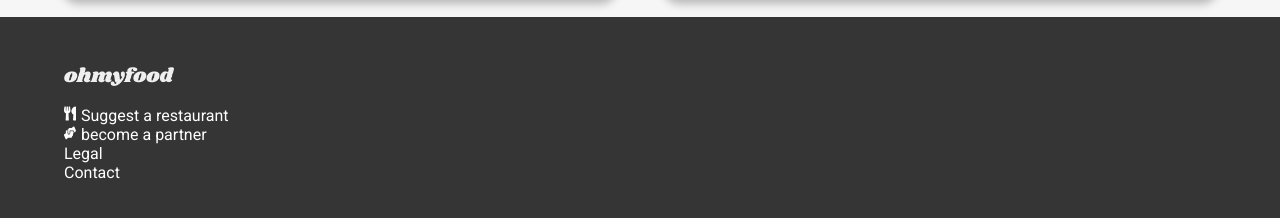
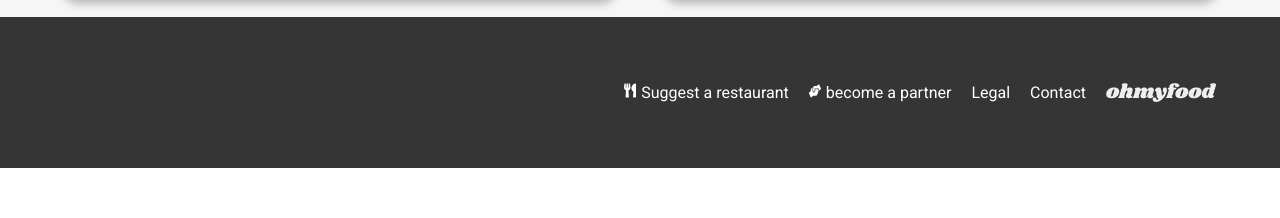
Before and after one commit to BrianWCaton/Ohmyfood, a plain HTML site: page index.html in a window 1280 px wide. Shown: the part 1376-1594 px from the top of the page. After the commit the page ends 1544 px from the top, so only its background shows below. Drawn offline with Linux system fonts and the light colour scheme; a web font is replaced by a local one.

Commit message:
footer layout and button hover effect

```diff
--- a/index.html
+++ b/index.html
@@ -15,7 +15,7 @@
     <header class="header">
       <img src="img/ohmyfood.png" alt="ohmyfood" />
     </header>
-    <nav>
+    <nav class="header-nav">
       <div class="location">
         <span class="location-icon">
           <svg xmlns="http://www.w3.org/2000/svg" viewBox="0 0 384 512">
@@ -157,6 +157,7 @@
     </section>
     <footer>
       <div class="container">
+        <nav>
           <img src="img/ohmyfood.png" alt="" class="footer-logo" />
           <ul>
             <li>
@@ -190,6 +191,7 @@
             <li>Legal</li>
             <li>Contact</li>
           </ul>
+        </nav>
       </div>
     </footer>
   </body>
--- a/style.css
+++ b/style.css
@@ -37,7 +37,7 @@ header {
     transform: translateY(-50%);
   }
 }
-nav {
+.header-nav {
   background-color: #eaeaea;
   box-shadow: inset 0px 10px 4px rgba(0, 0, 0, 0.1);
   gap: 10px;
@@ -157,6 +157,11 @@ nav {
     box-shadow: 0px 4px 15px 0px rgba(0, 0, 0, 0.15);
     background-color: #f6f6f6;
     align-items: center;
+    transition: background-color .2s ease-in-out;
+    &:hover{
+      background-color: var(--secondary-color);
+      cursor: help;
+    }
   }
   .icon {
     width: 20%;
@@ -203,9 +208,25 @@ footer {
   color: white;
   padding: 50px 0;
   ul {
+
     list-style-type: none;
     padding: 0;
   }
+}
+@media (width>=600px){
+  footer ul{
+    display: flex;
+    flex-direction: row;
+    justify-content: flex-end;
+    gap: 20px;
+    align-items: center;
+}
+footer nav{
+  display: flex;
+  flex-direction: row-reverse;
+  align-items: center;
+  gap: 20px;
+}
 }
 .footer-logo {
   filter: invert(100%);
```
Also changed, not shown: le_gourmand.html (+4 -2 lines). Lines whose indentation alone changed are shown as unchanged.
